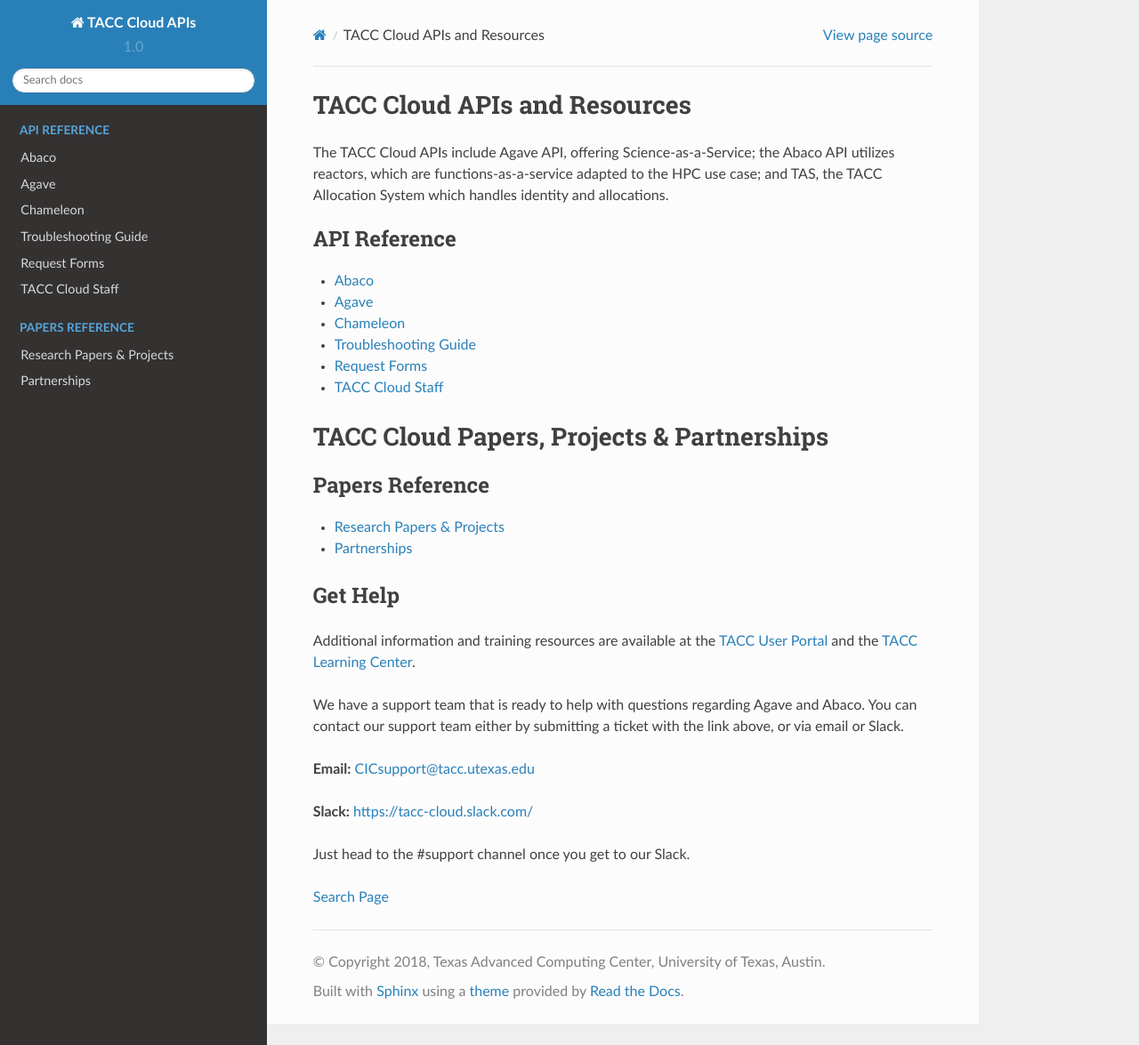
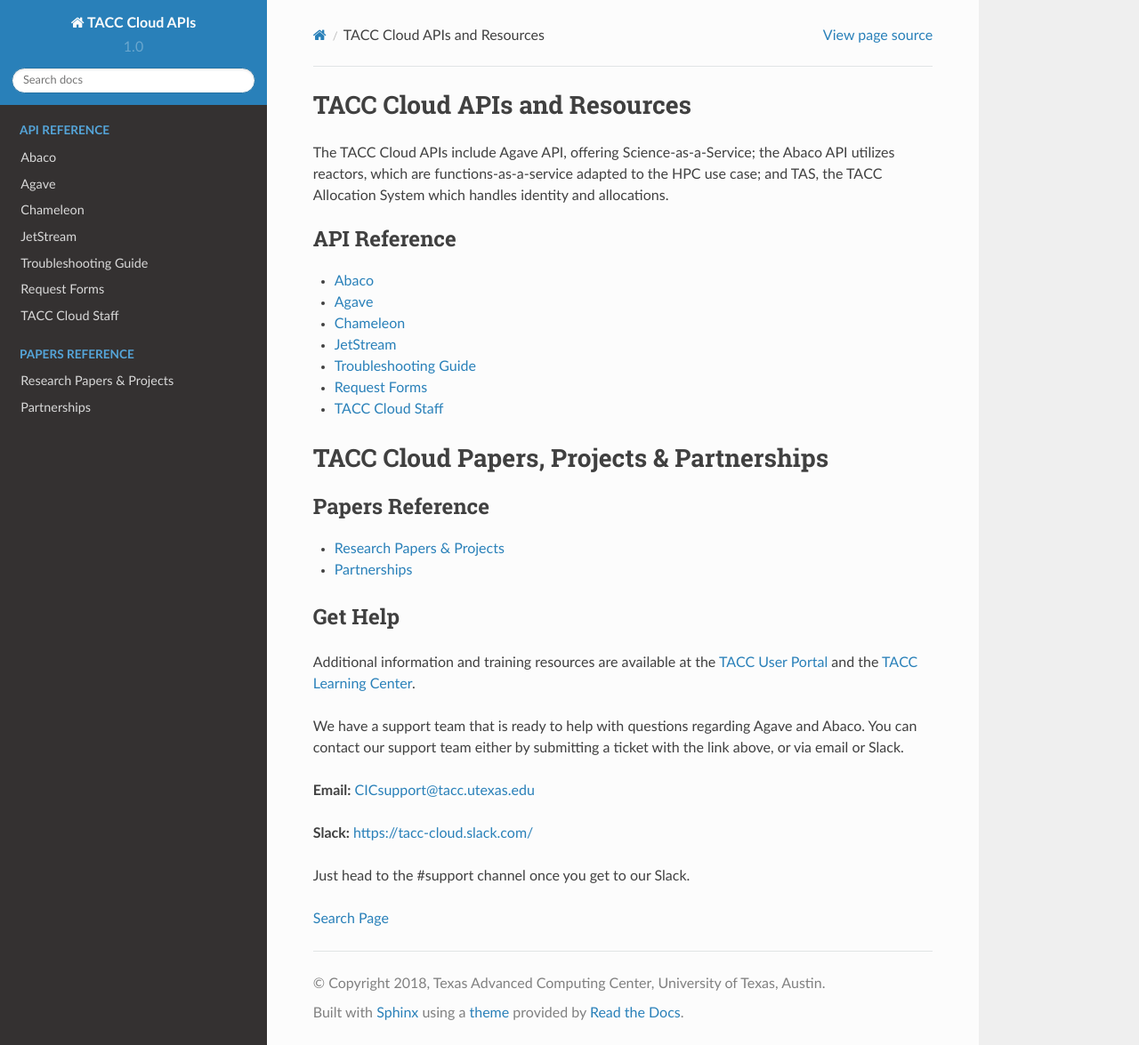
Before and after one commit to TACC-Cloud/tacc-cloud-docs, a Sphinx documentation site: the page built from docs/index.rst, in a window 1280 px wide and 1175 px high. Shown: the whole window at 89% size. Built offline with Sphinx 7.4.7 and the Read the Docs theme 2.0.0, drawn with Linux system fonts in a browser that asks for light colours.

Commit message:
Update index.rst
Added JetStream link

```diff
--- a/docs/index.rst
+++ b/docs/index.rst
@@ -9,12 +9,13 @@
 The TACC Cloud APIs include Agave API, offering Science-as-a-Service; the Abaco API utilizes reactors, which are functions-as-a-service adapted to the HPC use case; and TAS, the TACC Allocation System which handles identity and allocations.
 
 .. toctree::
-   :maxdepth: 6
+   :maxdepth: 7
    :caption: API Reference
 
    Abaco <https://tacc-cloud.readthedocs.io/projects/abaco/en/latest/>
    Agave <https://tacc-cloud.readthedocs.io/projects/agave/en/latest/>
    Chameleon <https://chameleoncloud.readthedocs.io/en/latest/>
+   JetStream <https://jetstream-cloud.org/>
 
    Troubleshooting Guide <https://tacc-cloud.readthedocs.io/en/latest/resources/troubleshooting-guide.html>
    Request Forms <https://tacc-cloud.readthedocs.io/en/latest/resources/request-forms.html>
```
